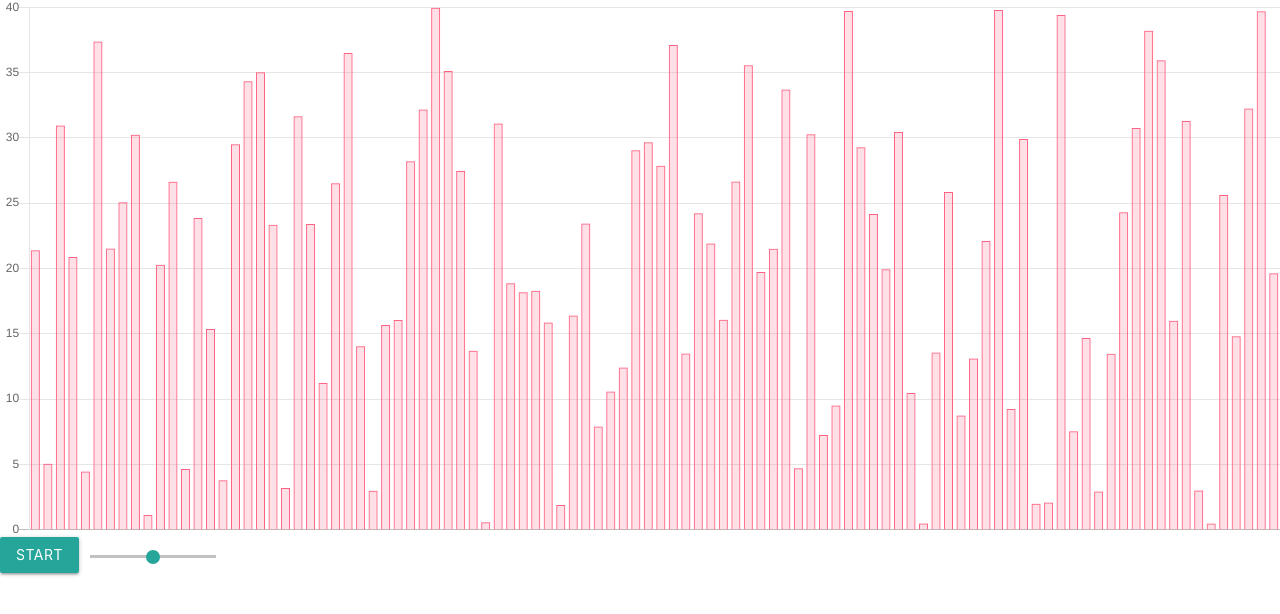
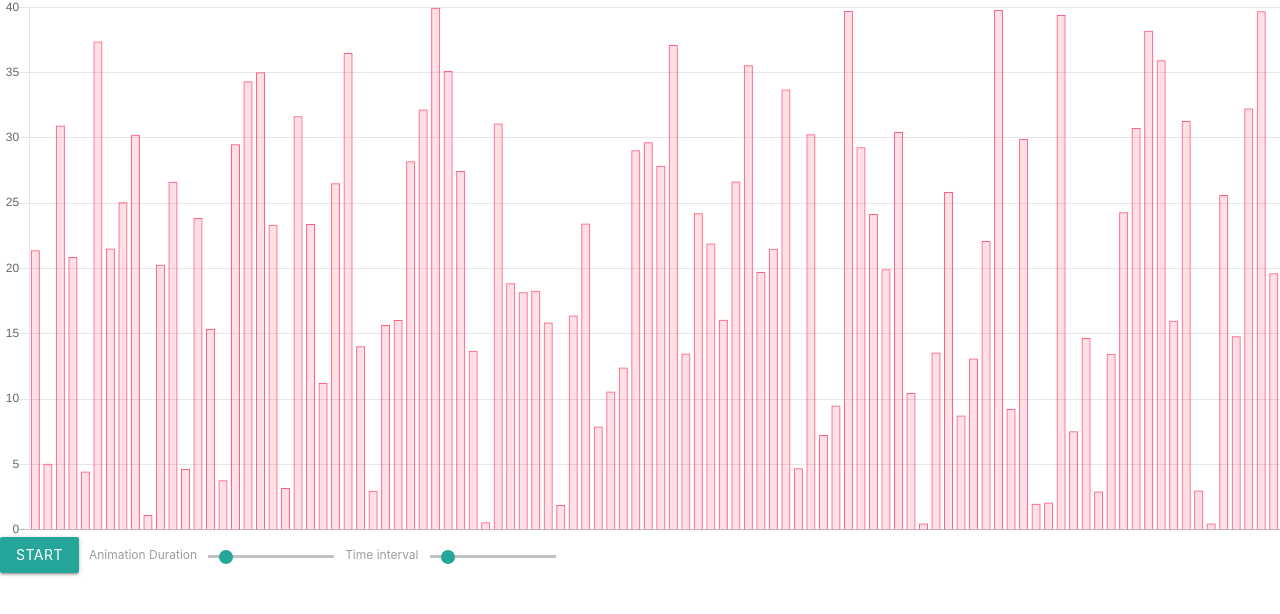
Before and after one commit to rohitkrishna094/react-sort, a React (Create React App) app: page / in a window 1280 px wide. Shown: the top 614 px of the page. Built offline with nearby package versions, Linux system fonts and the light colour scheme.

Commit message:
Added animation and timer slider mappings

```diff
--- a/src/components/Charts/VerticalBar.js
+++ b/src/components/Charts/VerticalBar.js
@@ -12,7 +12,8 @@ class VerticalBar extends Component {
     cleanUp: false,
     currentCleanupLength: 1,
     finishArray: [],
-    delay: 1
+    delay: 0,
+    animDuration: 0
     // arrayLength: 100
   };
 
@@ -50,7 +51,7 @@ class VerticalBar extends Component {
   options = {
     maintainAspectRatio: false,
     animation: {
-      duration: 50 || this.state.delay,
+      duration: this.state.animDuration,
       easing: 'linear',
       rotate: true,
       scale: false
@@ -70,11 +71,19 @@ class VerticalBar extends Component {
     }
   };
 
-  handleChange = (event, value) => {
-    this.setState({ value });
+  handleAnimChange = e => {
+    this.setState({ animDuration: e.target.value });
+  };
+
+  handleTimeChange = e => {
+    this.setState({ delay: e.target.value });
   };
 
   render() {
+    console.log(this.state.animDuration);
+    let newOptions = JSON.parse(JSON.stringify(this.options));
+    newOptions.animation.duration = this.state.animDuration;
+
     const labs = new Array(this.props.length).fill('number');
     const defaultColor = 'rgba(255,99,132,0.2)';
     const actionColor = 'blue';
@@ -112,17 +121,24 @@ class VerticalBar extends Component {
 
     const rStyle = {
       width: '10%',
-      'margin-left': '10px'
+      marginLeft: '10px'
     };
 
     return (
       <div>
-        <Bar data={data} width={100} height={500} options={this.options} />
+        <Bar data={data} width={100} height={500} options={newOptions} />
         <div>
           <button className="waves-effect waves-light btn" onClick={this.handlePause}>
             {this.props.pause ? 'Start' : 'Pause'}
           </button>
-          <input style={rStyle} type="range" id="test5" min="0" max="100" />
+          <label htmlFor="animationSlider" style={rStyle}>
+            Animation Duration
+          </label>
+          <input style={rStyle} type="range" id="animationSlider" min="0" max="500" onChange={this.handleAnimChange} />
+          <label htmlFor="timeSlider" style={rStyle}>
+            Time interval
+          </label>
+          <input style={rStyle} type="range" id="timeSlider" min="0" max="500" onChange={this.handleTimeChange} />
         </div>
       </div>
     );
```
